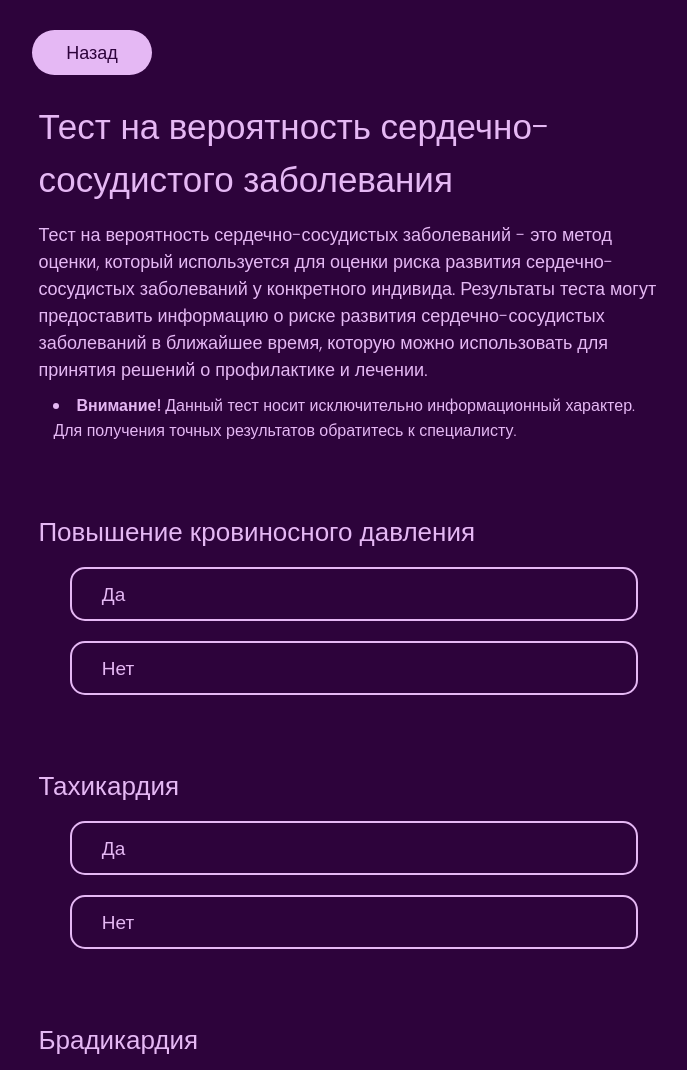
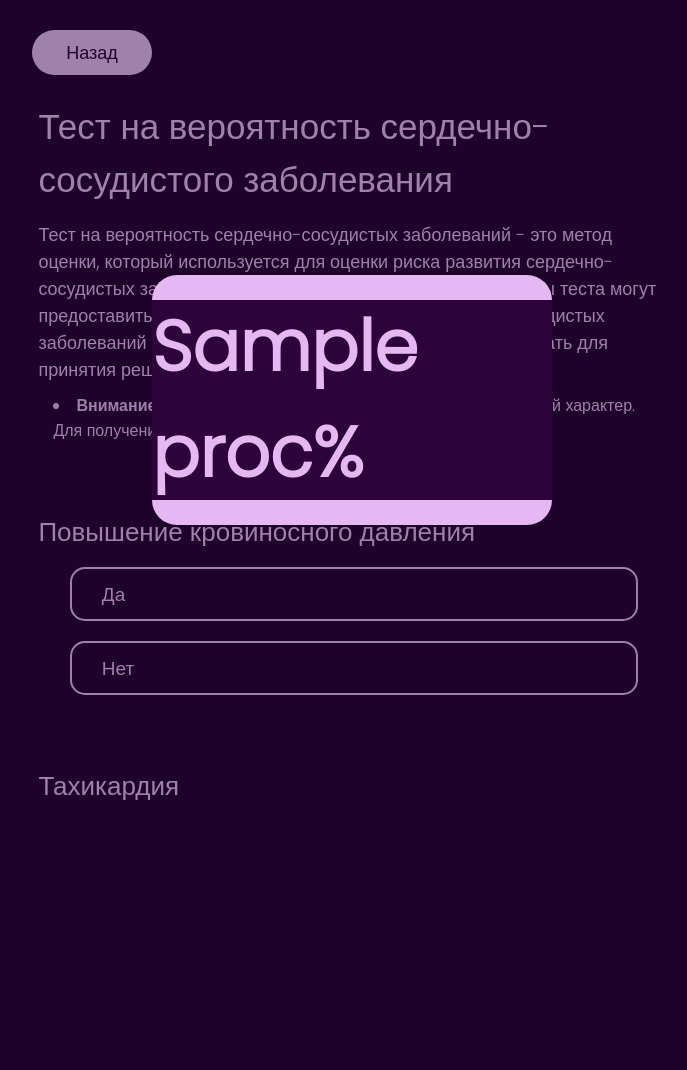
Before and after one commit to serafimUSER/2H, a Django app: template index/templates/tests.html in a window 1280 px wide. Shown: the top 1070 px of the page, without its empty margins (288-975 px from the left). After the commit the page ends 800 px from the top, so only its background shows below. Run offline with Django 4.2, Linux system fonts and the light colour scheme; the template is opened without the code that fills it: most values are stand-ins (such as "Sample title", 1, 10 or a date in 2020).

Commit message:
first commit2

```diff
--- a/index/templates/base.html
+++ b/index/templates/base.html
@@ -5,7 +5,7 @@
     <meta http-equiv="X-UA-Compatible" content="IE=edge">
     <meta name="viewport" content="width=device-width, initial-scale=1.0">
     {% block css %}{% endblock %}
-    <title>towH - {% block title %}{% endblock %}</title>
+    <title>twoH - {% block title %}{% endblock %}</title>
 </head>
 <body>
     <div class="back">
--- a/index/templates/index.html
+++ b/index/templates/index.html
@@ -6,7 +6,7 @@
     <meta charset="UTF-8">
     <meta http-equiv="X-UA-Compatible" content="IE=edge">
     <meta name="viewport" content="width=device-width, initial-scale=1.0">
-    <title>towH - Главная</title>
+    <title>twoH - Главная</title>
 <!--     <link rel="stylesheet" type="text/css" href="./css/preloader.css"> -->
     <link rel="stylesheet" href="{% static 'css/style.css' %}">
 </head>
@@ -55,7 +55,7 @@
         </div>
         <div class="about_me">
             <div class="user_avatar">
-                <div class="avatar" style=`background-image: url({% static 'img/1.png' %}); background-size: cover;`>
+                <div class="avatar" style="background-size: cover;background-image: url({% static 'img/1.png' %});">
                 </div>
                 <p class="Surname_and_FirstName">
                     Базык Серафим
--- a/index/templates/tests.html
+++ b/index/templates/tests.html
@@ -5,6 +5,21 @@
 {% block css %}<link rel="stylesheet" href="{% static 'css/tests.css' %}">{% endblock %}
 {% block title %}Тест{% endblock %}
 {% block content %}
+{% if proc %}
+    <a href="#" id="mono_window" onclick="mono_click()">
+        <div class="mono_block" id="mono_block">
+            <div class="mono_window">
+                <p></p>
+                <div class="line">
+                        <h1>
+                            {{proc}}%
+                        </h1>
+                </div>
+                <p></p>
+            </div>
+        </div>
+    </a>
+{% endif %}
 <form method="post" class="content">
     {% csrf_token %}
     <div class="info_about_test">
@@ -24,4 +39,9 @@
 {% endblock %}
 {% block script %}
 <script src="{% static 'js/render.js' %}"></script>
+<script>
+    function mono_click () {
+        document.getElementById('mono_window').style.display = 'none';
+    }
+</script>
 {% endblock %}
--- a/index/views.py
+++ b/index/views.py
@@ -50,7 +50,7 @@
 
         model.load_weights('model_weights.h5')
 
-        return HttpResponse(f"{model.predict(array)[0][0]} %")
+        return render(request, 'tests.html', {'proc':f"{round(model.predict(array)[0][0])}"})
     return render(request, 'tests.html')
 
 
--- a/static/css/tests.css
+++ b/static/css/tests.css
@@ -8,6 +8,40 @@
 html, body{
     background-color: #2D033B;
 }
+
+
+.mono_block {
+    position: fixed;
+    left: 0%; top: 0%;
+    width: 100vw; height: 100vh;
+    background-color: rgba(0, 0, 0, 0.303);
+    display: flex;
+    justify-content: center;
+    align-items: center;
+}
+.mono_window{
+    width: 400px;
+    height: 250px;
+    background-color: #E5B8F4;
+    border-radius: 25px;
+    transition: .2s;
+}
+.mono_window p{
+    height: 25px;
+    width: 400px;
+}
+
+.line{
+    display: flex;
+    justify-content: center;
+    align-items: center;
+    width: 400px;
+    height: 200px;
+    background-color: #2D033B;
+    font-size: 35px;
+    color: #E5B8F4;
+}
+
 
 .divide{
     width: 70vw;
```
Also changed, not shown: static/js/render.js (line endings or trailing spaces).
